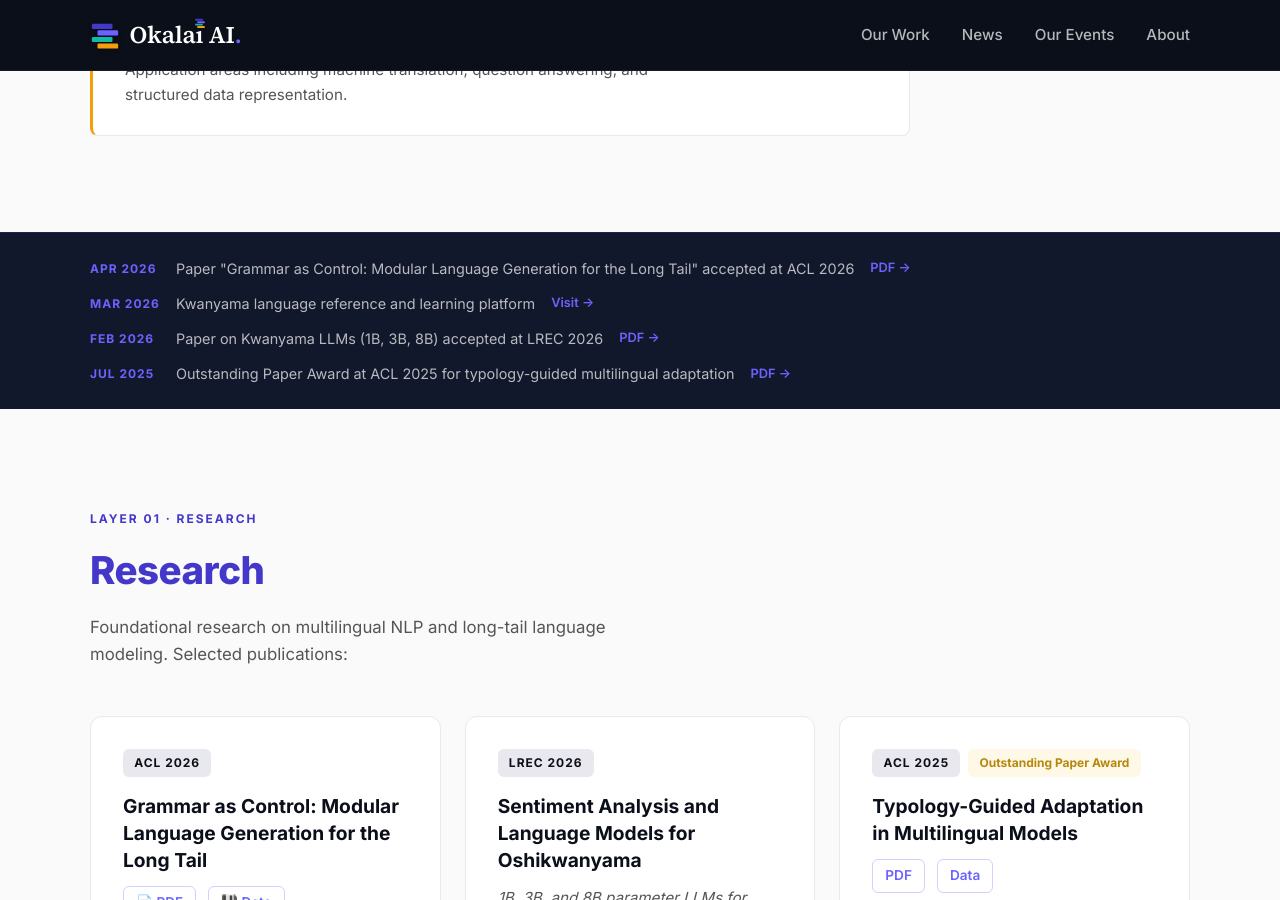
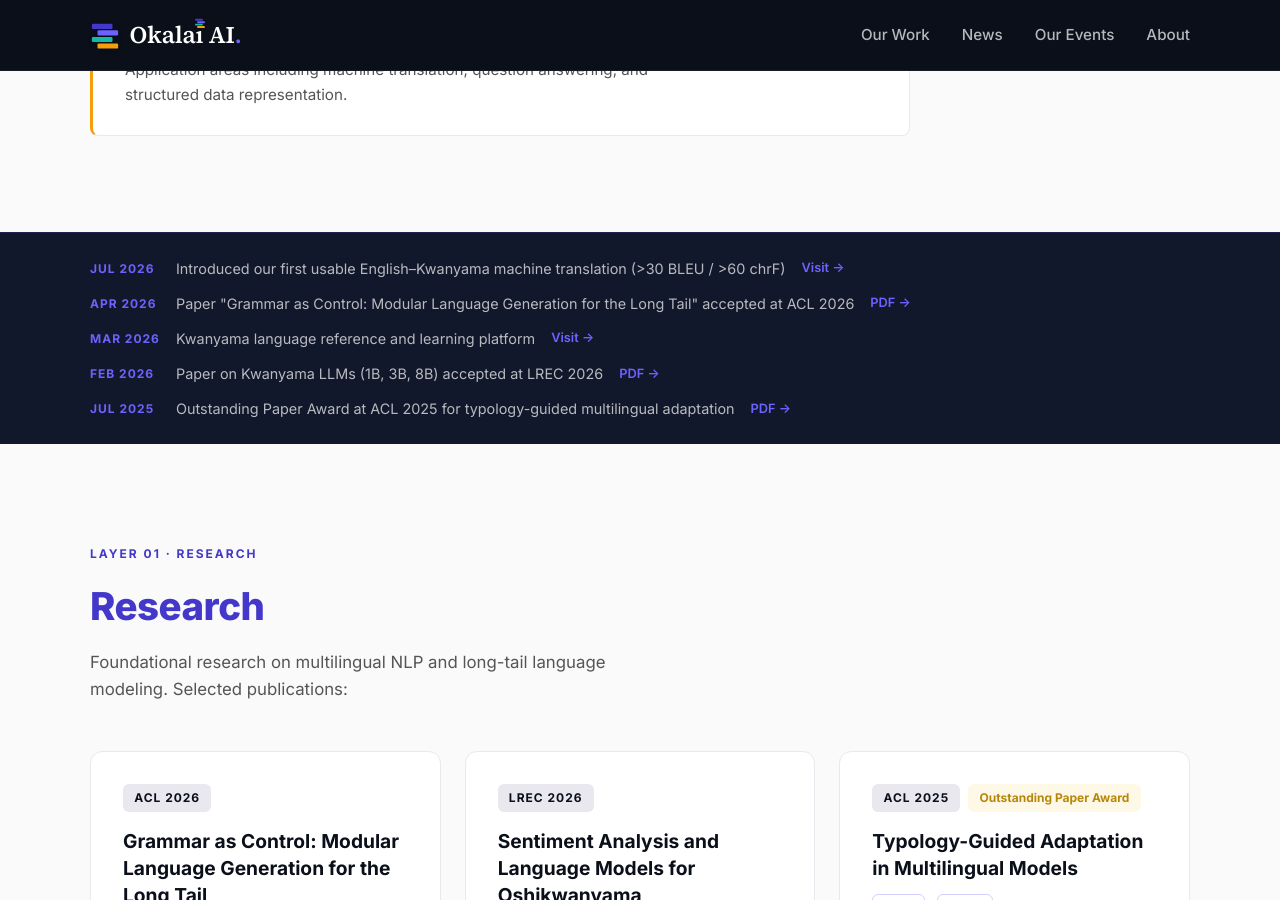
Before and after one commit to okalai-ai/okalai-site, a Jekyll site: the page built from index.md, in a window 1280 px wide and 900 px high, scrolled down 1419 px. Built offline with Jekyll 4.4.1, drawn with Linux system fonts in a browser that asks for light colours.

Commit message:
Add Jul 2026 English–Kwanyama MT news item

```diff
--- a/index.md
+++ b/index.md
@@ -102,6 +102,11 @@ title: Home
 <section id="news" class="news-ticker">
   <div class="container">
     <div class="news-items">
+      <div class="news-item">
+        <span class="news-date">Jul 2026</span>
+        <span class="news-text">Introduced our first usable English&ndash;Kwanyama machine translation (&gt;30 BLEU / &gt;60 chrF)</span>
+        <a href="https://okalex.org/" class="news-link" target="_blank" rel="noopener">Visit &rarr;</a>
+      </div>
       <div class="news-item">
         <span class="news-date">Apr 2026</span>
         <span class="news-text">Paper "Grammar as Control: Modular Language Generation for the Long Tail" accepted at ACL 2026</span>
```
